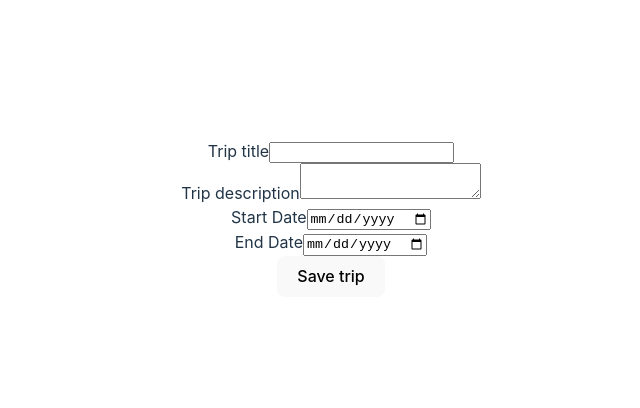
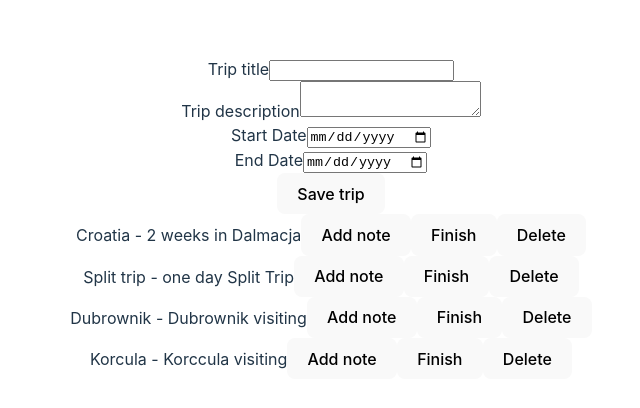
Before and after one commit to duszaemilia/trip-planner, a React (Vite) app: page / in a window 1280 px wide. Shown: the part 182-590 px from the top of the page, without its empty margins (309-949 px from the left). Built offline with nearby package versions, Linux system fonts and the light colour scheme; data requests are answered from the project's data file.

Commit message:
render  trip data in JSX

```diff
--- a/server/db.json
+++ b/server/db.json
@@ -21,6 +21,14 @@
       "startDate": "2023-06-10",
       "endDate": "2023-06-15",
       "id": 3
+    },
+    {
+      "title": "Korcula",
+      "description": "Korccula visiting",
+      "status": "open",
+      "startDate": "2023-06-15",
+      "endDate": "2023-06-15",
+      "id": 4
     }
   ],
   "operations": []
--- a/src/App.jsx
+++ b/src/App.jsx
@@ -78,6 +78,17 @@ function App() {
                 <button type="submit">Save trip</button>
             </form>
 
+            <section>
+                {trips.map((trip) => (
+<div key={trip.id}>
+    <span>{trip.title}</span> - <span>{trip.description}</span>
+    <button>Add note</button>
+    <button>Finish</button>
+    <button>Delete</button>
+</div>
+                ))}
+            </section>
+
         </>
     )
 }
```
